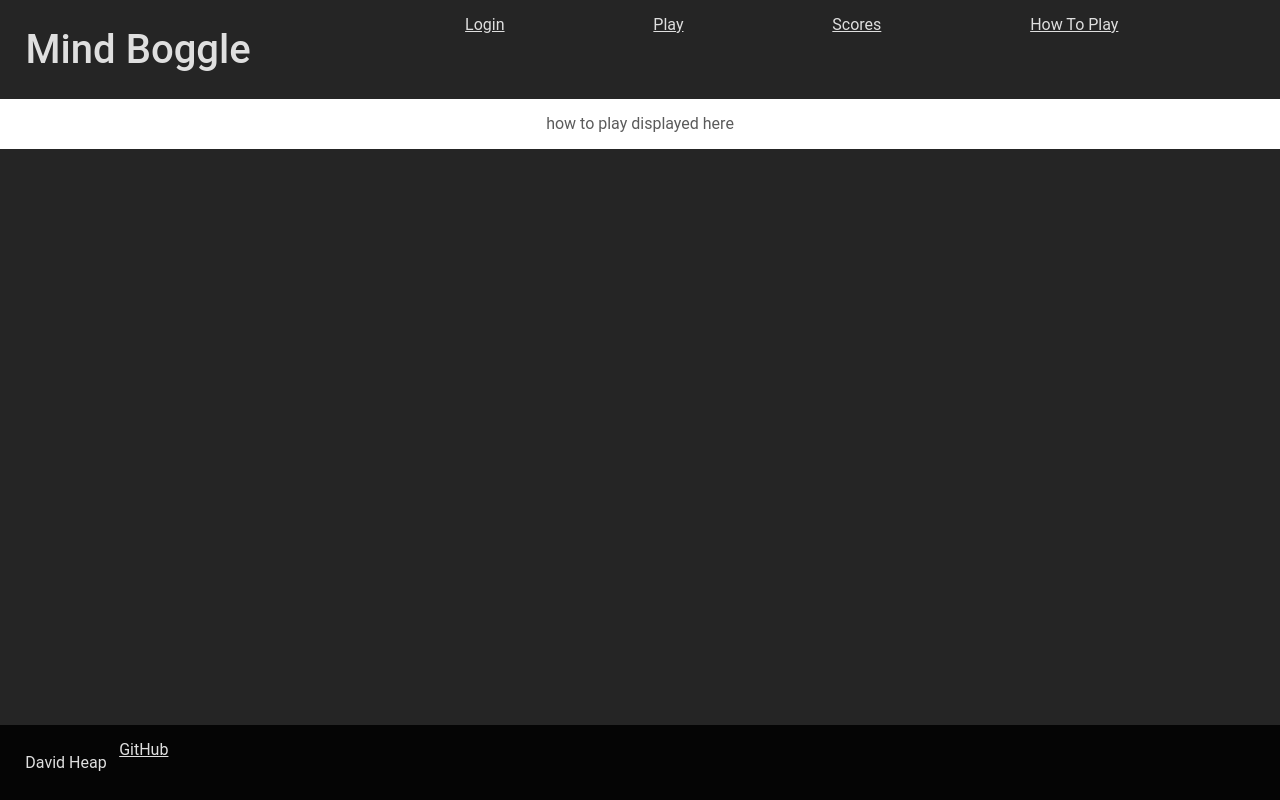
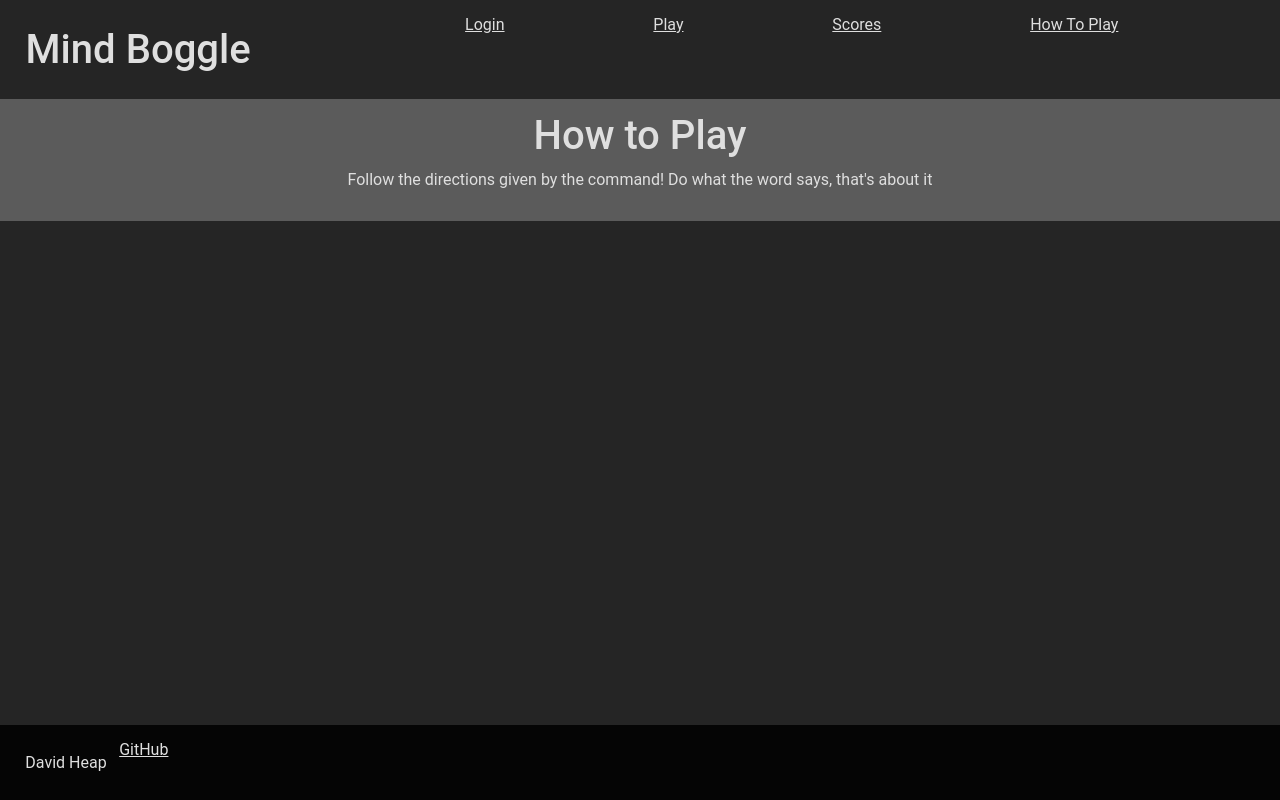
Before and after one commit to dheap3/startup, a React (Vite) app: page /htp in a window 1280 px wide. Built offline with nearby package versions, Linux system fonts and the light colour scheme.

Commit message:
fixed css coloring

```diff
--- a/src/app.css
+++ b/src/app.css
@@ -47,7 +47,8 @@ main {
     align-items: center;
     justify-content: space-around;
     font-family: 'Roboto', sans-serif;
-    color: rgb(91, 91, 91);
+    background-color:  rgb(91, 91, 91);
+    color: rgb(223, 223, 223);
     padding: 1%;
 }
 
--- a/src/howToPlay/htp.html
+++ b/src/howToPlay/htp.html
@@ -16,10 +16,7 @@
       </nav>
       </header>
 
-      <main>
-        <h1>How to Play</h1>
-        <p>Follow the directions given by the command.</p>
-      </main>
+
       <hr>
       <footer>
         <span>David Heap</span>
--- a/src/howToPlay/htp.jsx
+++ b/src/howToPlay/htp.jsx
@@ -3,7 +3,8 @@ import React from 'react';
 export function HTP() {
   return (
     <main>
-      <div>how to play displayed here</div>
-    </main>
+        <h1>How to Play</h1>
+        <p>Follow the directions given by the command! Do what the word says, that's about it</p>
+      </main>
   );
 }
--- a/src/play/play.css
+++ b/src/play/play.css
@@ -6,11 +6,6 @@
 
 #login {
     align-items: center;
-}
-
-main {
-    background-color:  rgb(91, 91, 91);
-    color: rgb(223, 223, 223);
 }
 
 
```
